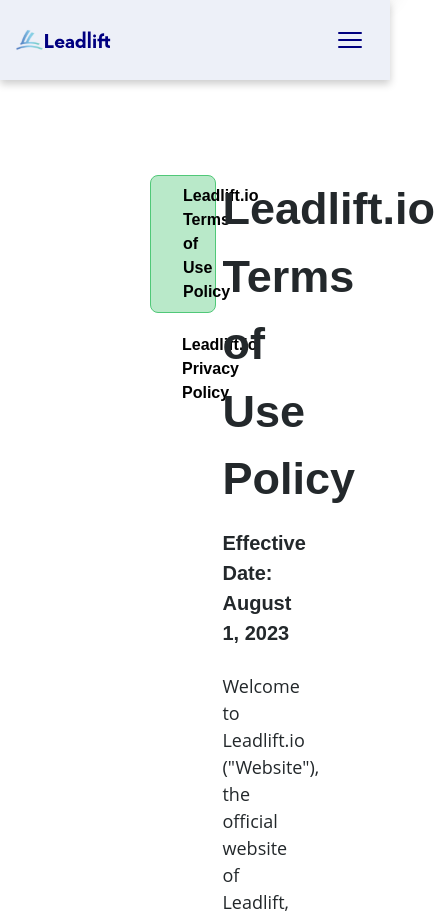
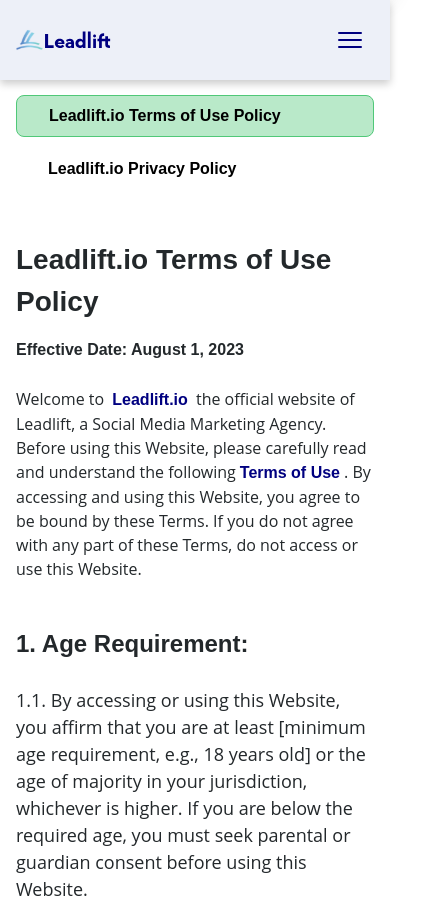
Before and after one commit to leadliftio/leadlift-website, a React (Create React App) app: page /terms-of-use in a window 390 px wide. Shown: the top 913 px of the page, 435 px wide, since content can reach past the window. Built offline with nearby package versions, Linux system fonts and the light colour scheme.

Commit message:
responsiveness for policy pages and refactoring

```diff
--- a/src/Components/Pages/BookACall/index.jsx
+++ b/src/Components/Pages/BookACall/index.jsx
@@ -174,7 +174,7 @@
                   </div>
 
                   {personType == "agency" && (
-                    <div className="w-full grid grid-cols-2 gap-4 md:gap-8 items-start">
+                    <div className="w-full grid grid-cols-1 md:grid-cols-2 gap-4 md:gap-8 items-start">
                       <div>
                         <CustomInput
                           name="agency_name"
@@ -192,7 +192,7 @@
                     </div>
                   )}
                   {personType == "company" && (
-                    <div className="w-full grid grid-cols-2 gap-4 md:gap-8 items-start">
+                    <div className="w-full grid grid-cols-1 md:grid-cols-2 gap-4 md:gap-8 items-start">
                       <div>
                         <CustomInput
                           name="company_name"
--- a/src/Components/Pages/PrivacyPolicy/index.tsx
+++ b/src/Components/Pages/PrivacyPolicy/index.tsx
@@ -1,4 +1,5 @@
 import React from "react";
+import { Link } from "react-router-dom";
 
 const PolicyItem = ({ header, children }: any) => {
   return (
@@ -23,13 +24,17 @@
         Effective Date: August 1, 2023
       </p>
       <p className="font-openSans text-[18px] font-normal">
-        Welcome to Leadlift.io ("Website"), the official website of Leadlift, a
-        Social Media Marketing Agency. At Leadlift, we are committed to
-        protecting your privacy and ensuring the security of your personal
-        information. This Privacy Policy outlines how we collect, use, and
-        safeguard the data and information you provide while using this Website.
-        By accessing and using this Website, you consent to the practices
-        described in this Privacy Policy.
+        Welcome to{" "}
+        <Link to="/" className="text-brandBlue mx-1 font-montserrat font-bold">
+          {" "}
+          Leadlift.io
+        </Link>
+        , the official website of Leadlift, a Social Media Marketing Agency. At
+        Leadlift, we are committed to protecting your privacy and ensuring the
+        security of your personal information. This Privacy Policy outlines how
+        we collect, use, and safeguard the data and information you provide
+        while using this Website. By accessing and using this Website, you
+        consent to the practices described in this Privacy Policy.
       </p>
       <div className="my-[45px]">
         <PolicyItem header="1. Information We Collect:">
@@ -51,7 +56,7 @@
             2.1. We may use the information collected for the following
             purposes:
           </p>
-          <ul className="flex flex-col gap-[8px] list-disc list-inside">
+          <ul className="flex flex-col gap-[8px] list-disc list-inside indent-8">
             <li>To provide and improve our services and offerings.</li>
             <li> To respond to your inquiries, comments, or requests. </li>
             <li>
@@ -158,8 +163,8 @@
           data practices, please contact us at
           <a
             href="mailto:contact@leadlift.io"
-            className="text-brandBlue cursor-pointer underline">
-            contact@leadlift.io.{" "}
+            className="text-brandBlue cursor-pointer underline font-semibold font-montserrat mx-1">
+            contact@leadlift.io.
           </a>
         </p>
       </div>
--- a/src/Components/Pages/TermsOfUsePolicy/index.tsx
+++ b/src/Components/Pages/TermsOfUsePolicy/index.tsx
@@ -1,4 +1,5 @@
 import React from "react";
+import { Link } from "react-router-dom";
 
 const PolicyItem = ({ header, children }: any) => {
   return (
@@ -16,19 +17,28 @@
 const TermsOfUsePolicy = () => {
   return (
     <div className="text-brandBlack font-montserrat">
-      <h1 className="font-bold font-montserrat text-[45px]  mb-[15px]">
+      <h1 className="font-bold font-montserrat text-[28px] md:text-[45px]  mb-[15px]">
         Leadlift.io Terms of Use Policy
       </h1>
-      <p className="font-semibold text-[20px] mb-[25px]">
+      <p className="font-semibold text-[16px] md:text-[20px] mb-[25px]">
         Effective Date: August 1, 2023
       </p>
-      <p className="font-openSans text-[18px] font-normal">
-        Welcome to Leadlift.io ("Website"), the official website of Leadlift, a
-        Social Media Marketing Agency. Before using this Website, please
-        carefully read and understand the following Terms of Use ("Terms"). By
-        accessing and using this Website, you agree to be bound by these Terms.
-        If you do not agree with any part of these Terms, do not access or use
-        this Website.
+      <p className="font-openSans text-[16px] md:text-[18px] font-normal">
+        Welcome to{" "}
+        <Link to="/" className="text-brandBlue mx-1 font-montserrat font-bold">
+          Leadlift.io
+        </Link>{" "}
+        the official website of Leadlift, a Social Media Marketing Agency.
+        Before using this Website, please carefully read and understand the
+        following
+        <Link
+          to="/terms-of-use"
+          className="text-brandBlue mx-1 font-montserrat font-bold">
+          Terms of Use
+        </Link>
+        . By accessing and using this Website, you agree to be bound by these
+        Terms. If you do not agree with any part of these Terms, do not access
+        or use this Website.
       </p>
       <div className="my-[45px]">
         <PolicyItem header="1. Age Requirement:">
--- a/src/Layout/PolicyPagesLayout.tsx
+++ b/src/Layout/PolicyPagesLayout.tsx
@@ -14,10 +14,10 @@
     <>
       <Navbar />
       <div className="pt-[75px] md:pt-[100px]">
-        <div className="w-screen h-full px-[150px] py-[100px]">
+        <div className="w-screen h-full px-[16px] md:px-[150px] py-[20px] md:py-[100px]">
           <div className="container mx-auto">
-            <div className="w-full flex flex-start gap-[50px]">
-              <div className="w-1/4 side-bar">
+            <div className="w-full flex flex-col md:flex-row flex-start gap-[50px]">
+              <div className="w-full md:w-1/4 side-bar">
                 <div className="flex flex-col gap-[12px] text-black font-montserrat text-base font-semibold">
                   <Link
                     to="/terms-of-use"
@@ -39,7 +39,7 @@
                   </Link>
                 </div>
               </div>
-              <div className="w-3/4">{children}</div>
+              <div className="w-full md:w-3/4">{children}</div>
             </div>
           </div>
         </div>
```
